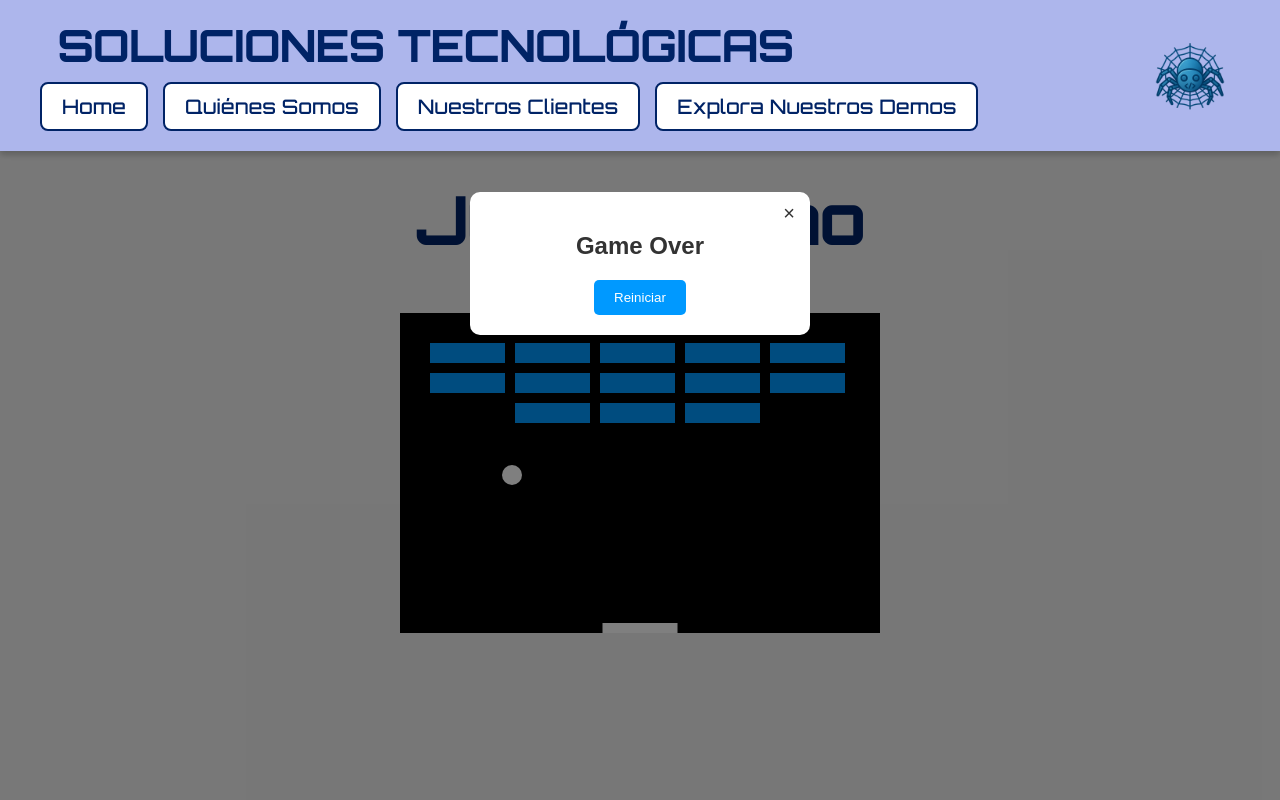
After one commit to WMARBAR/soluciones_tecnologicas, a Flask app: page /rompe-ladrillos in a window 1280 px wide. The commit adds this page. Run offline with Flask 3, Linux system fonts and the light colour scheme.

Commit message:
Nuevos demos paginas funcionales y juegos

```diff
--- a/app.py
+++ b/app.py
@@ -21,6 +21,11 @@ def demos():
     return render_template('demos.html')
 
 
+@app.route('/rompe-ladrillos')
+def rompe_ladrillos():
+    return render_template('rompeladrillos.html')
+
+
 @app.route('/descargar-demo')
 def descargar_demo():
     # Cambia la ruta al archivo correcto que pusiste en tu carpeta static
--- /dev/null
+++ b/static/rompeladrillos.js
@@ -0,0 +1,168 @@
+const canvas = document.getElementById("gameCanvas");
+const ctx = canvas.getContext("2d");
+
+let x = canvas.width / 2;
+let y = canvas.height - 30;
+let dx = 2;
+let dy = -2;
+let ballRadius = 10;
+
+let paddleHeight = 10;
+let paddleWidth = 75;
+let paddleX = (canvas.width - paddleWidth) / 2;
+
+let rightPressed = false;
+let leftPressed = false;
+
+let brickRowCount = 3;
+let brickColumnCount = 5;
+let brickWidth = 75;
+let brickHeight = 20;
+let brickPadding = 10;
+let brickOffsetTop = 30;
+let brickOffsetLeft = 30;
+let animationId;
+let bricks = [];
+for (let c = 0; c < brickColumnCount; c++) {
+    bricks[c] = [];
+    for (let r = 0; r < brickRowCount; r++) {
+        bricks[c][r] = { x: 0, y: 0, status: 1 };
+    }
+}
+
+document.addEventListener("keydown", keyDownHandler);
+document.addEventListener("keyup", keyUpHandler);
+
+function keyDownHandler(e) {
+    if (e.key === "Right" || e.key === "ArrowRight") {
+        rightPressed = true;
+    }
+    else if (e.key === "Left" || e.key === "ArrowLeft") {
+        leftPressed = true;
+    }
+}
+
+function keyUpHandler(e) {
+    if (e.key === "Right" || e.key === "ArrowRight") {
+        rightPressed = false;
+    }
+    else if (e.key === "Left" || e.key === "ArrowLeft") {
+        leftPressed = false;
+    }
+}
+
+function collisionDetection() {
+    for (let c = 0; c < brickColumnCount; c++) {
+        for (let r = 0; r < brickRowCount; r++) {
+            let b = bricks[c][r];
+            if (b.status === 1) {
+                if (
+                    x > b.x && x < b.x + brickWidth &&
+                    y > b.y && y < b.y + brickHeight
+                ) {
+                    dy = -dy;
+                    b.status = 0;
+                }
+            }
+        }
+    }
+}
+
+function drawBall() {
+    ctx.beginPath();
+    ctx.arc(x, y, ballRadius, 0, Math.PI * 2);
+    ctx.fillStyle = "#fff";
+    ctx.fill();
+    ctx.closePath();
+}
+
+function drawPaddle() {
+    ctx.beginPath();
+    ctx.rect(paddleX, canvas.height - paddleHeight, paddleWidth, paddleHeight);
+    ctx.fillStyle = "#fff";
+    ctx.fill();
+    ctx.closePath();
+}
+
+function drawBricks() {
+    for (let c = 0; c < brickColumnCount; c++) {
+        for (let r = 0; r < brickRowCount; r++) {
+            if (bricks[c][r].status === 1) {
+                let brickX = (c * (brickWidth + brickPadding)) + brickOffsetLeft;
+                let brickY = (r * (brickHeight + brickPadding)) + brickOffsetTop;
+                bricks[c][r].x = brickX;
+                bricks[c][r].y = brickY;
+                ctx.beginPath();
+                ctx.rect(brickX, brickY, brickWidth, brickHeight);
+                ctx.fillStyle = "#09f";
+                ctx.fill();
+                ctx.closePath();
+            }
+        }
+    }
+}
+
+function draw() {
+    ctx.clearRect(0, 0, canvas.width, canvas.height);
+    drawBricks();
+    drawBall();
+    drawPaddle();
+    collisionDetection();
+
+    if (x + dx > canvas.width - ballRadius || x + dx < ballRadius) {
+        dx = -dx;
+    }
+    if (y + dy < ballRadius) {
+        dy = -dy;
+    } else if (y + dy > canvas.height - ballRadius) {
+        if (x > paddleX && x < paddleX + paddleWidth) {
+            dy = -dy;
+        } else {
+        document.getElementById("gameOverModal").style.display = "block";
+        cancelAnimationFrame(animationId);
+        }
+    }
+
+    if (rightPressed && paddleX < canvas.width - paddleWidth) {
+        paddleX += 7;
+    } else if (leftPressed && paddleX > 0) {
+        paddleX -= 7;
+    }
+
+    x += dx;
+    y += dy;
+    animationId = requestAnimationFrame(draw);
+}
+
+draw();
+document.getElementById("restartGame").addEventListener("click", function () {
+    // Reiniciar posiciones y velocidades
+    x = canvas.width / 2;
+    y = canvas.height - 30;
+    dx = 2;
+    dy = -2;
+    paddleX = (canvas.width - paddleWidth) / 2;
+    rightPressed = false;
+    leftPressed = false;
+
+    // Reiniciar ladrillos
+    bricks = [];
+    for (let c = 0; c < brickColumnCount; c++) {
+        bricks[c] = [];
+        for (let r = 0; r < brickRowCount; r++) {
+            bricks[c][r] = { x: 0, y: 0, status: 1 };
+        }
+    }
+
+    // Ocultar modal
+    document.getElementById("gameOverModal").style.display = "none";
+
+    // Reiniciar animación
+    cancelAnimationFrame(animationId); // solo por seguridad
+    animationId = requestAnimationFrame(draw);
+});
+
+
+document.getElementById("closeModal").addEventListener("click", function() {
+    document.getElementById("gameOverModal").style.display = "none";
+});
--- /dev/null
+++ b/templates/rompeladrillos.html
@@ -0,0 +1,100 @@
+<!DOCTYPE html>
+<html lang="es">
+<head>
+    <meta charset="UTF-8">
+    <title>Rompe Ladrillos - Juego Demo</title>
+    <link rel="icon" type="image/x-icon" href="{{ url_for('static', filename='icoST.ico') }}">
+    <link rel="stylesheet" href="{{ url_for('static', filename='styles.css') }}" media="screen and (min-width: 768px)">
+    <link rel="stylesheet" href="{{ url_for('static', filename='styles-media.css') }}" media="screen and (max-width: 767px)">
+    <style>
+        body {
+            text-align: center;
+            background-color: #f0f0f0;
+        }
+        canvas {
+            background: #000;
+            display: block;
+            margin: 2rem auto;
+        }
+        .modal {
+            display: none;
+            position: fixed;
+            z-index: 999;
+            left: 0;
+            top: 0;
+            width: 100%;
+            height: 100%;
+            background-color: rgba(0, 0, 0, 0.5);
+        }
+        .modal-content {
+            background-color: #fff;
+            margin: 15% auto;
+            padding: 20px;
+            border-radius: 10px;
+            width: 300px;
+            text-align: center;
+            position: relative;
+            font-family: sans-serif;
+        }
+        .modal-content h2 {
+            margin-bottom: 20px;
+        }
+        .close-button {
+            position: absolute;
+            top: 10px;
+            right: 15px;
+            font-size: 20px;
+            cursor: pointer;
+        }
+        #restartGame {
+            padding: 10px 20px;
+            background-color: #09f;
+            color: #fff;
+            border: none;
+            border-radius: 5px;
+            cursor: pointer;
+        }
+        #restartGame:hover {
+            background-color: #0077cc;
+        }
+    </style>
+</head>
+
+<body>
+    <!-- Encabezado igual que las otras páginas -->
+    <header class="banner">
+        <div class="banner-content">
+            <div class="scroll-wrapper">
+                <h1 class="banner-title scroll-text">SOLUCIONES TECNOLÓGICAS</h1>
+            </div>
+            <nav class="banner-menu">
+                <button class="menu-button" onclick="location.href='/'">Home</button>
+                <button class="menu-button" onclick="location.href='/quienesSomos'">Quiénes Somos</button>
+                <button class="menu-button" onclick="location.href='/resenas'">Nuestros Clientes</button>
+                <button class="menu-button" onclick="location.href='/demos'">Explora Nuestros Demos</button>
+            </nav>
+        </div>
+        <img src="{{ url_for('static', filename='logoST.png') }}" alt="Logo" class="banner-image">
+    </header>
+
+    <!-- Título de la página -->
+    <div class="menu-container">
+        <h1 class="menu-title">Juego Demo</h1>
+    </div>
+
+    <!-- Canvas del juego -->
+    <canvas id="gameCanvas" width="480" height="320"></canvas>
+
+    <!-- Modal -->
+    <div id="gameOverModal" class="modal">
+        <div class="modal-content">
+            <span class="close-button" id="closeModal">&times;</span>
+            <h2>Game Over</h2>
+            <button id="restartGame">Reiniciar</button>
+        </div>
+    </div>
+
+    <!-- Script del juego -->
+    <script src="{{ url_for('static', filename='rompeladrillos.js') }}"></script>
+</body>
+</html>
```
Also changed, not shown: templates/demos.html (+33 -4 lines).
